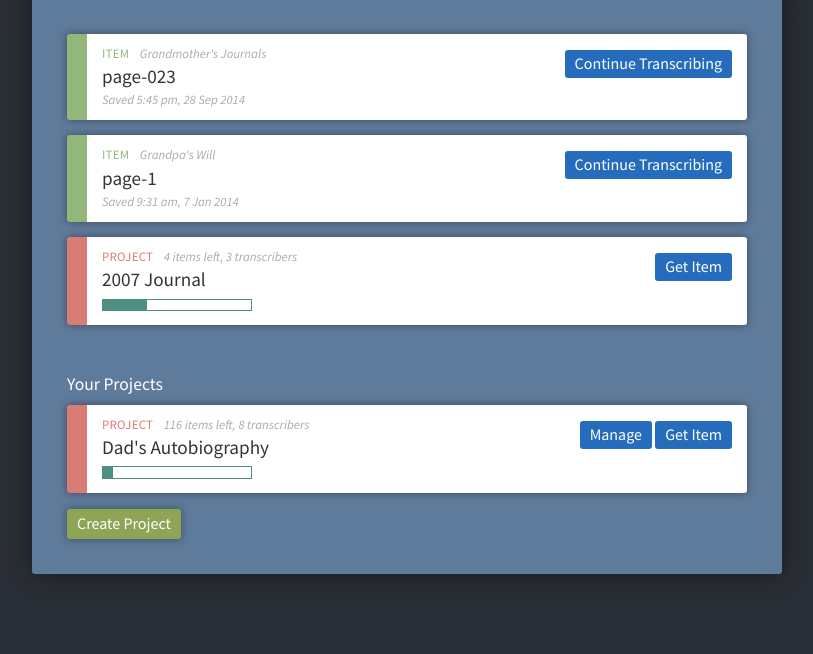
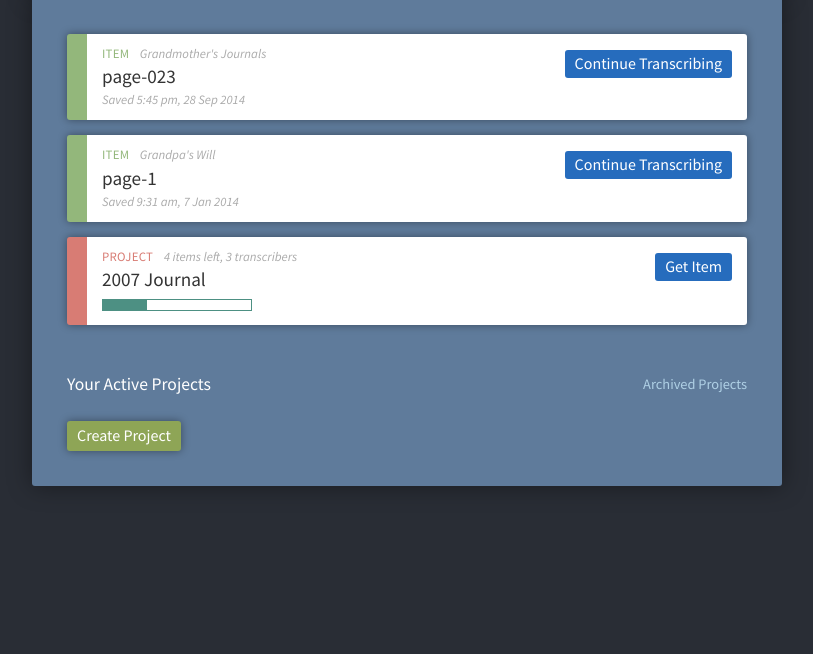
Before and after one commit to mod2/codex, a Django app: page / in a window 1280 px wide. Shown: the part 148-802 px from the top of the page, without its empty margins (233-1046 px from the left). After the commit the page ends 634 px from the top, so only its background shows below. Run offline with Django 3.2, Linux system fonts and the light colour scheme; the visitor is signed in with stand-in values (Sample User, id 1); data that the repository does not hold is empty; parts of the project's set-up code (start-up, migrations or seed data) failed here and were passed over.

Commit message:
Added project archive page

```diff
--- a/codex/static/style.css
+++ b/codex/static/style.css
@@ -469,6 +469,16 @@ body.dark #main.transcribe .transcript textarea {
 	margin-top: 3em;
 }
 
+.dashboard-projects a.right {
+	color: #afd0e5;
+	font-size: .9em;
+	text-decoration: none;
+}
+
+.dashboard-projects a.right:hover {
+	color: #fff;
+}
+
 .dashboard-projects h1 {
 	color: #fff;
 	font-size: 1.1em;
@@ -490,6 +500,10 @@ body.dark #main.transcribe .transcript textarea {
 
 .dashboard-projects a.new-project:hover {
 	background: #698b15;
+}
+
+.dashboard-projects .dashboard-entry + a.new-project {
+	margin-top: 2em;
 }
 
 
--- a/codex/urls.py
+++ b/codex/urls.py
@@ -12,6 +12,7 @@ urlpatterns = patterns(
     url(r'^admin/', include(admin.site.urls)),
     url(r'^new-project/', 'transcribe.views.new_project', name='new_project'),
     url(r'^project/(.+?)/', 'transcribe.views.project', name='project'),
+    url(r'^projects/', 'transcribe.views.all_projects', name='all_projects'),
     # url(r'^invites/', include('inviter2.urls', namespace='inviter2')),
 )
 
--- a/transcribe/templates/index.html
+++ b/transcribe/templates/index.html
@@ -37,7 +37,8 @@
 </div>
 
 <section class="dashboard-projects">
-	<h1>Your Projects</h1>
+	<a class="right" href="{% url "all_projects" %}">Archived Projects</a>
+	<h1>Your Active Projects</h1>
 
 	{% for project in projects %}
 	<div class="dashboard-entry project">
@@ -52,16 +53,6 @@
 	</div>
 	{% endfor %}
 
-	<div class="dashboard-entry project">
-		<div class="controls right">
-			<a class="action" href="/project/1/">Manage</a>
-			<a class="action" href="">Get Item</a>
-		</div>
-
-		<div class="info"><label>project</label> 116 items left, 8 transcribers</div>
-		<h2>Dad's Autobiography</h2>
-		<div class="percentage"><div class="value" style="width: 7%;"></div></div>
-	</div>
 	<a class="new-project" href="{% url 'new_project' %}">Create Project</a>
 </section>
 
```
Also changed, not shown: transcribe/templates/all_projects.html (added, +21 -0 lines), transcribe/views.py (+8 -0 lines).
